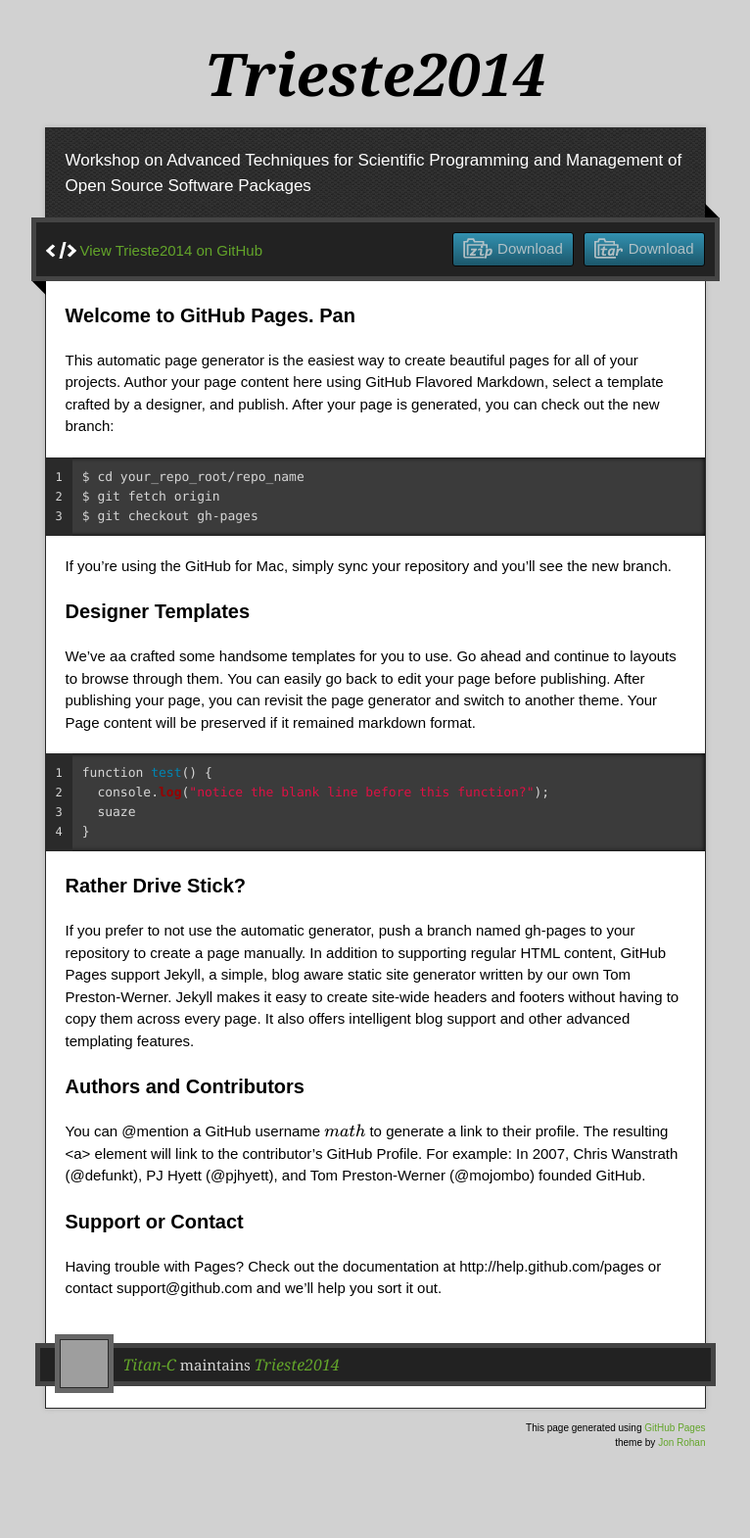
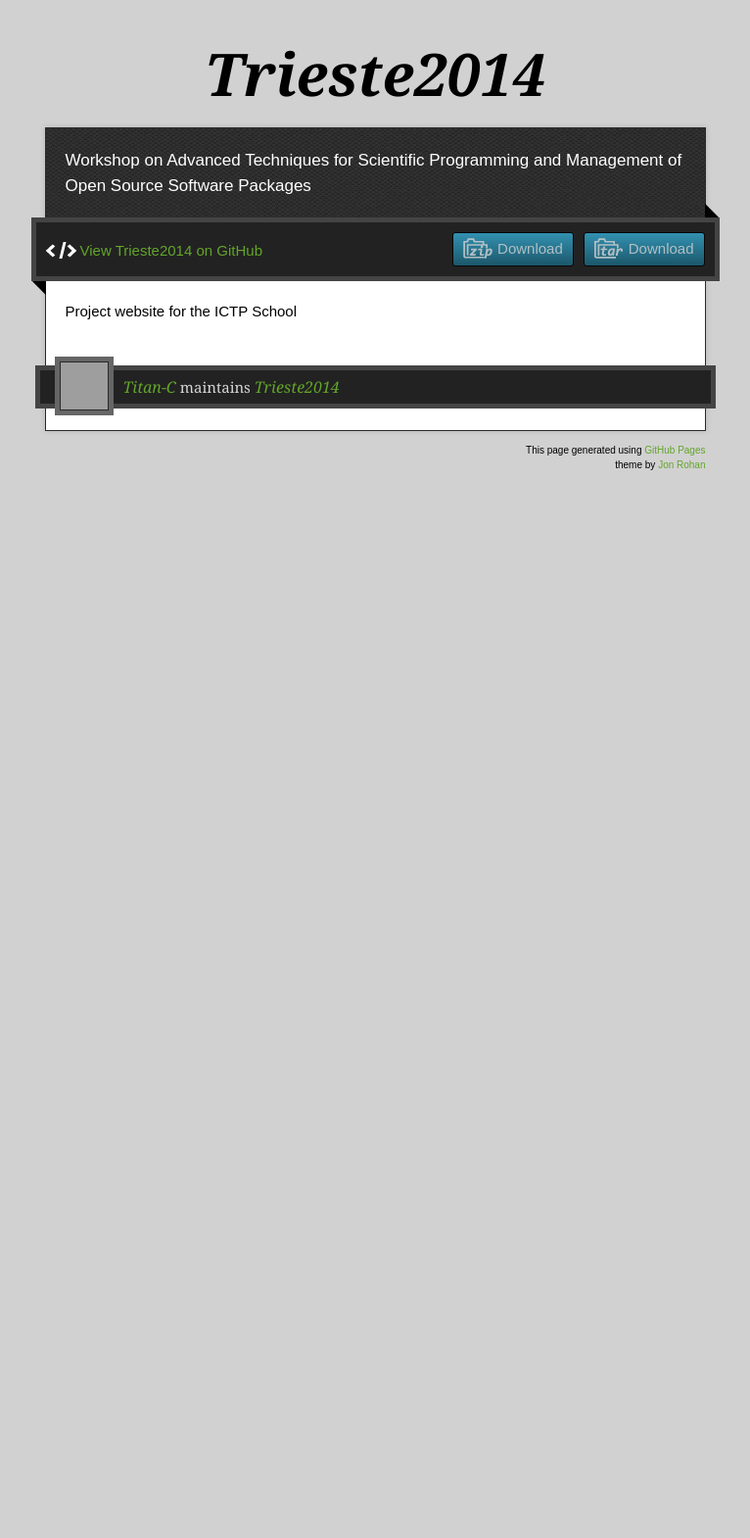
Before and after one commit to Titan-C/Trieste2014, a Jekyll site: the page built from index.md, in a window 1280 px wide. Shown: the whole page at 98% size, without its empty margins (257-1023 px from the left). Built offline with Jekyll 4.4.1, drawn with Linux system fonts in a browser that asks for light colours; nearby versions of some CDN libraries; formulas are drawn with MathJax 3; after the commit the page ends 900 px from its top, so only the background shows below that; grey boxes are pictures that could not be loaded.

Commit message:
New ultra simple and empty website

````diff
--- a/index.md
+++ b/index.md
@@ -3,33 +3,4 @@
 title: Trieste 2014
 ---
 
-### Welcome to GitHub Pages. Pan
-This automatic page generator is the easiest way to create beautiful pages for all of your projects. Author your page content here using GitHub Flavored Markdown, select a template crafted by a designer, and publish. After your page is generated, you can check out the new branch:
-
-
-```
-$ cd your_repo_root/repo_name
-$ git fetch origin
-$ git checkout gh-pages
-```
-
-If you're using the GitHub for Mac, simply sync your repository and you'll see the new branch.
-
-### Designer Templates
-
-We've aa crafted some handsome templates for you to use. Go ahead and continue to layouts to browse through them. You can easily go back to edit your page before publishing. After publishing your page, you can revisit the page generator and switch to another theme. Your Page content will be preserved if it remained markdown format.
-
-```ruby
-function test() {
-  console.log("notice the blank line before this function?");
-  suaze
-}
-```
-### Rather Drive Stick?
-If you prefer to not use the automatic generator, push a branch named `gh-pages` to your repository to create a page manually. In addition to supporting regular HTML content, GitHub Pages support Jekyll, a simple, blog aware static site generator written by our own Tom Preston-Werner. Jekyll makes it easy to create site-wide headers and footers without having to copy them across every page. It also offers intelligent blog support and other advanced templating features.
-
-### Authors and Contributors
-You can @mention a GitHub username $math$ to generate a link to their profile. The resulting `<a>` element will link to the contributor's GitHub Profile. For example: In 2007, Chris Wanstrath (@defunkt), PJ Hyett (@pjhyett), and Tom Preston-Werner (@mojombo) founded GitHub.
-
-### Support or Contact
-Having trouble with Pages? Check out the documentation at http://help.github.com/pages or contact support@github.com and we’ll help you sort it out.
+Project website for the ICTP School
````
Also changed, not shown: index.html (deleted, +0 -92 lines), stylesheets/pygment_trac.css (deleted, +0 -69 lines).
